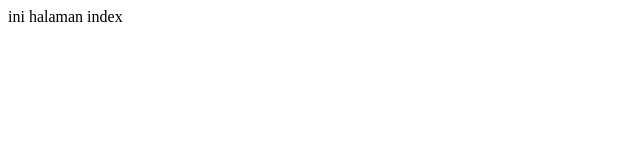
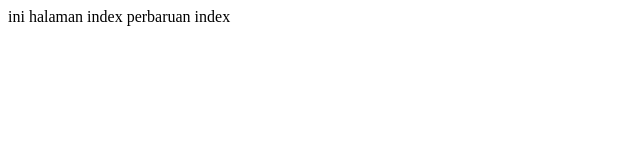
Before and after one commit to HurirPrima/12_Novi, a plain HTML site: page index.html in a window 1280 px wide. Shown: the whole page, without its empty margins (0-640 px from the left). Drawn offline with Linux system fonts and the light colour scheme.

Commit message:
menambahkan paragraf ke index.html-Novi

```diff
--- a/index.html
+++ b/index.html
@@ -7,5 +7,6 @@
 </head>
 <body>
     ini halaman index
+    perbaruan index
 </body>
 </html>
```
